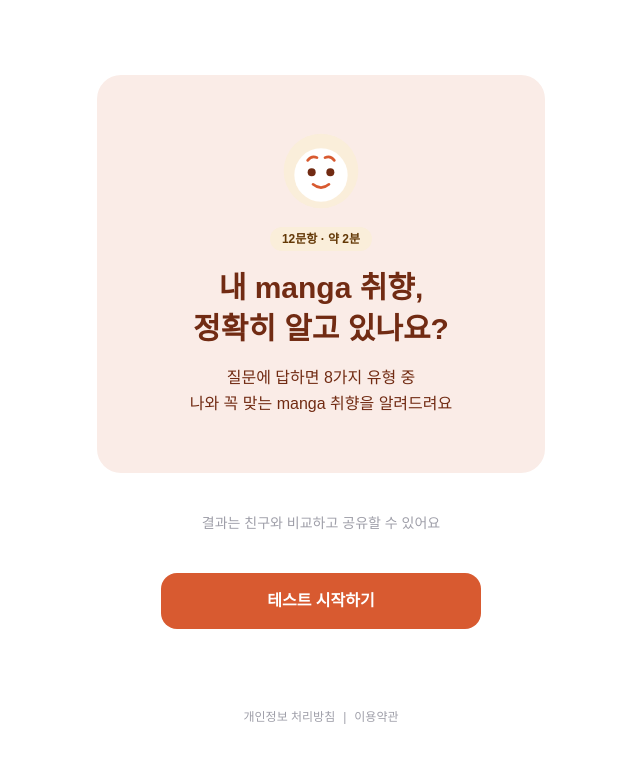
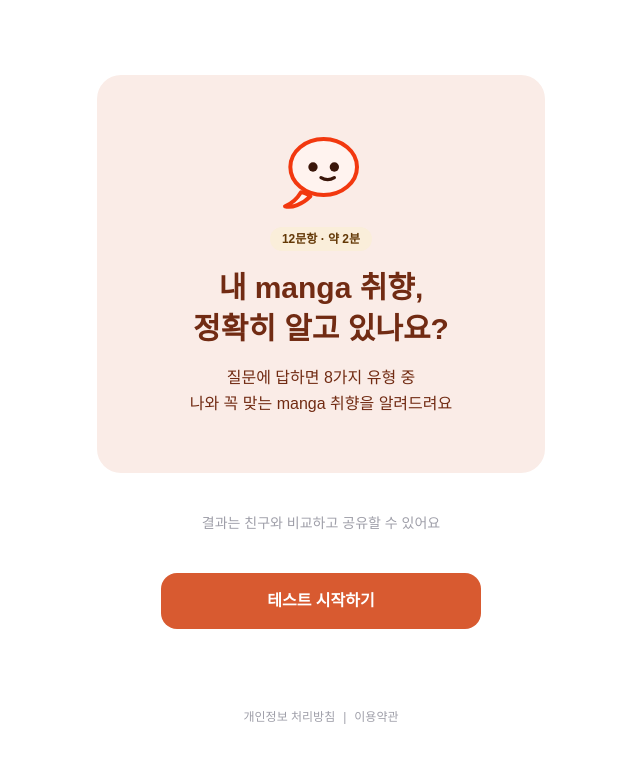
Before and after one commit to An-JeGyeong/manga-quiz, a Next.js app: page / in a window 1280 px wide. Shown: the top 762 px of the page, without its empty margins (319-959 px from the left). Built offline with nearby package versions, Linux system fonts and the light colour scheme.

Commit message:
feat: 마스코트 이미지 업데이트

```diff
--- a/components/MascotCharacter.tsx
+++ b/components/MascotCharacter.tsx
@@ -10,13 +10,17 @@ export default function MascotCharacter({ className }: MascotCharacterProps) {
       aria-label="manga 취향 테스트 마스코트"
       className={className}
     >
-      <circle cx="60" cy="60" r="56" fill="#FAEEDA" />
-      <circle cx="60" cy="66" r="40" fill="#FFFFFF" />
-      <circle cx="46" cy="62" r="6" fill="#712B13" />
-      <circle cx="74" cy="62" r="6" fill="#712B13" />
-      <path d="M48 80 Q60 90 72 80" stroke="#D85A30" strokeWidth="4" strokeLinecap="round" fill="none" />
-      <path d="M40 44 Q46 36 54 40" stroke="#D85A30" strokeWidth="4" strokeLinecap="round" fill="none" />
-      <path d="M80 44 Q74 36 66 40" stroke="#D85A30" strokeWidth="4" strokeLinecap="round" fill="none" />
+      <path
+        d="M30 92 C24 102 14 110 6 113 C16 116 32 110 44 98 C40 95 34 92 30 92 Z"
+        fill="#FFF3EF"
+        stroke="#F2380F"
+        strokeWidth="6"
+        strokeLinejoin="round"
+      />
+      <ellipse cx="64" cy="54" rx="50" ry="42" fill="#FFF3EF" stroke="#F2380F" strokeWidth="6" />
+      <circle cx="48" cy="54" r="7" fill="#3A160A" />
+      <circle cx="80" cy="54" r="7" fill="#3A160A" />
+      <path d="M60 70 Q70 76 80 70" stroke="#3A160A" strokeWidth="5" strokeLinecap="round" fill="none" />
     </svg>
   )
 }
```
